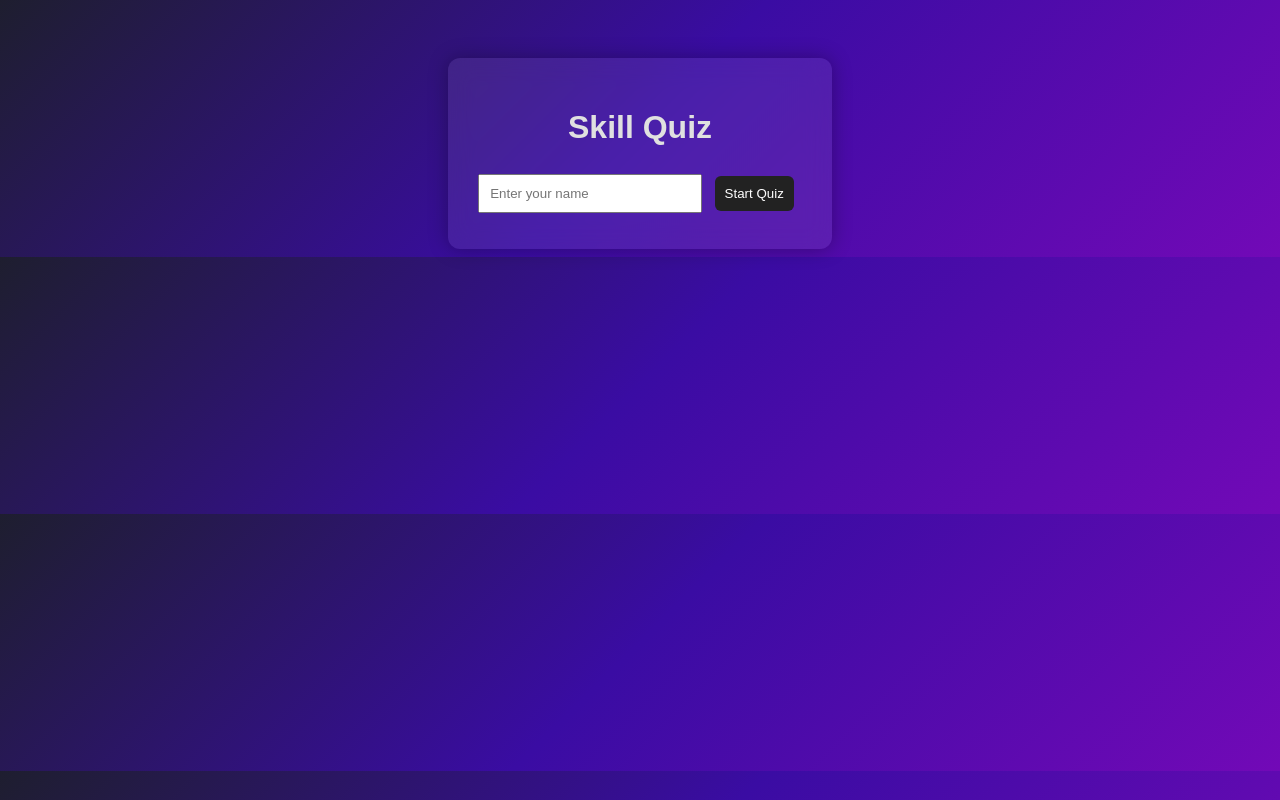
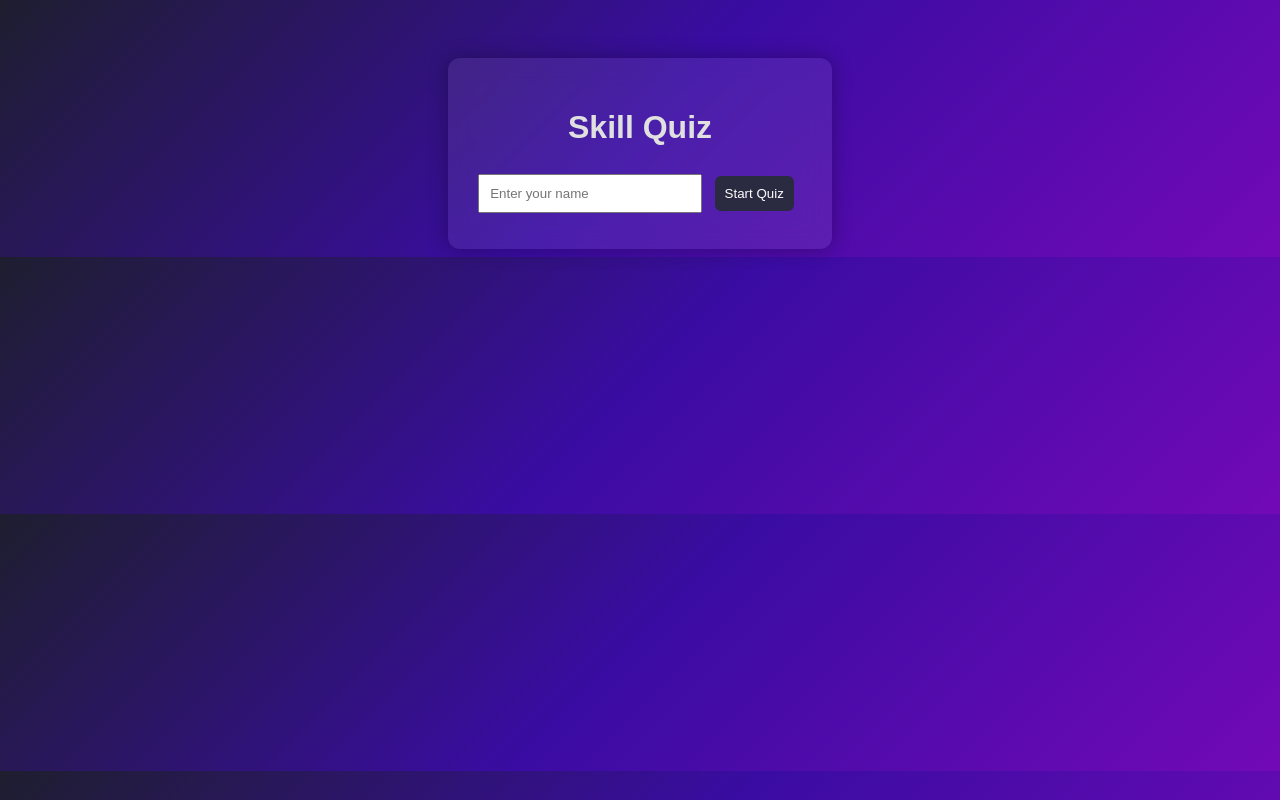
Before and after one commit to Mehrin1905/skill-quiz-system, a plain HTML site: page index.html in a window 1280 px wide. Drawn offline with Linux system fonts and the light colour scheme.

Commit message:
Update style.css

```diff
--- a/style.css
+++ b/style.css
@@ -38,20 +38,6 @@ input {
   width: 200px;
 }
 
-button {
-  padding: 10px;
-  margin: 8px;
-  border: none;
-  border-radius: 6px;
-  background: #222;
-  color: white;
-  cursor: pointer;
-}
-
-button:hover {
-  background: #444;
-}
-
 /* Vertical options */
 #answers {
   display: flex;
```
